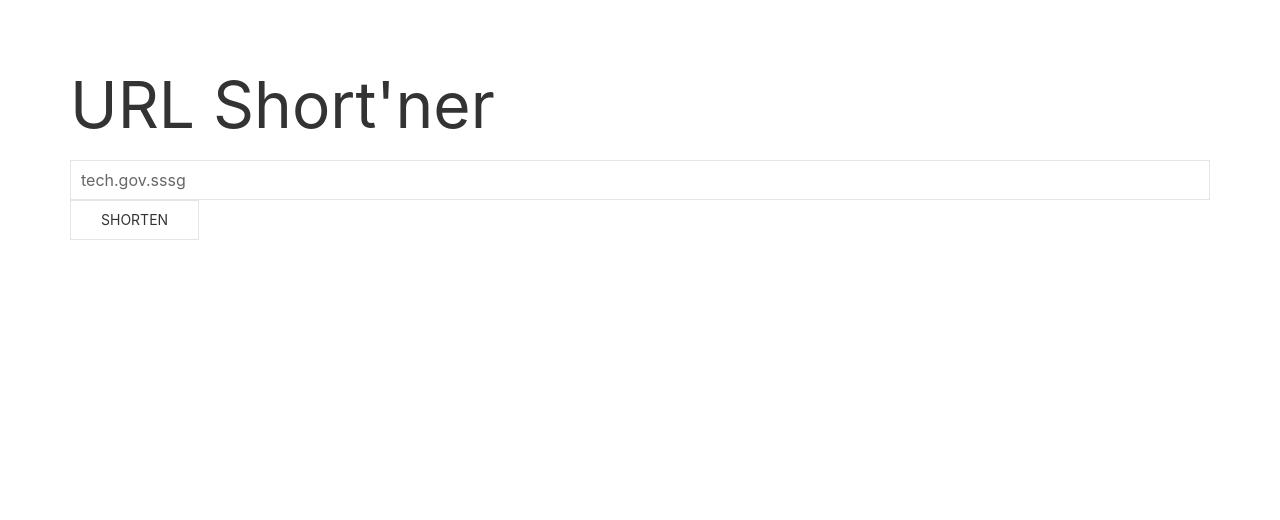
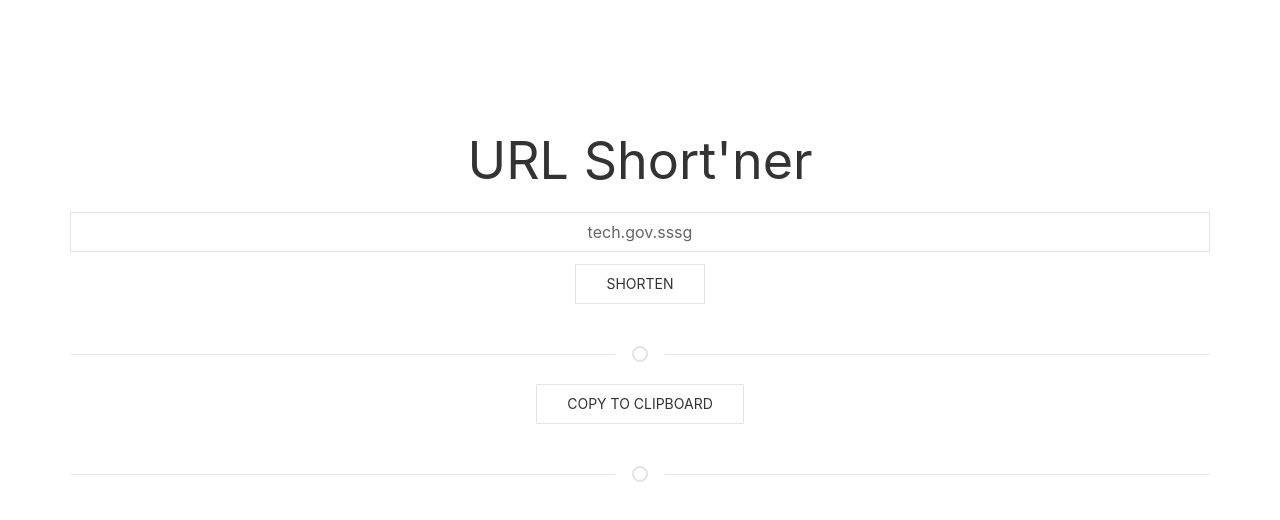
Before and after one commit to remykarem/url-shortener, a plain HTML site: page public/index.html in a window 1280 px wide. Drawn offline with nearby package versions, Linux system fonts and the light colour scheme; files that its build step writes are made by us from their sources; files whose address does not match are found by name.

Commit message:
Add some divs

```diff
--- a/public/index.html
+++ b/public/index.html
@@ -4,6 +4,7 @@
 <head>
     <title>Short'ner</title>
     <link rel="stylesheet" href="https://cdn.jsdelivr.net/npm/uikit@3.5.7/dist/css/uikit.min.css" />
+    <link rel="stylesheet" href="./public/style.css" />
     <script src="https://cdn.jsdelivr.net/npm/vue/dist/vue.js"></script>
     <script src="https://cdn.jsdelivr.net/npm/axios/dist/axios.min.js"></script>
     <script src="https://cdn.jsdelivr.net/npm/uikit@3.5.7/dist/js/uikit.min.js"></script>
@@ -12,10 +13,20 @@
 
 <body>
     <div class="uk-padding-large" id="app">
-        <h1 class="uk-heading-medium">URL Short'ner</h1>
-        <input class="uk-input" type="text" v-model="link">
-        <button v-on:click="shorten" class="uk-button uk-button-default">Shorten</button>
-        <p class="uk-text">{{ shortLink }}</p>
+        <p class="uk-heading-small uk-text-center" style="margin-top: 60px;">URL Short'ner</p>
+        <div style="margin-bottom: 12px;">
+            <input class="uk-input" type="text" v-model="link" style="text-align:center;">
+        </div>
+        <div style="text-align:center; margin-bottom: 40px;">
+            <button v-on:click="shorten" class="uk-button uk-button-default" style="text-align:center;">Shorten</button>
+        </div>
+        <hr class="uk-divider-icon">
+        <p class="uk-text uk-text-center">{{ shortLink }}</p>
+        <div style="text-align:center; margin-bottom: 40px;">
+            <button class="uk-button uk-button-default" style="text-align:center;">Copy to clipboard</button>
+        </div>
+        <hr class="uk-divider-icon">
+
     </div>
     <script src="./public/script.js"></script>
 </body>
--- a/public/style.css
+++ b/public/style.css
@@ -1,3 +1,4 @@
 body {
-    background-color: lightblue;
-}
+    margin-top: auto;
+    margin-bottom: auto;
+  }
```
